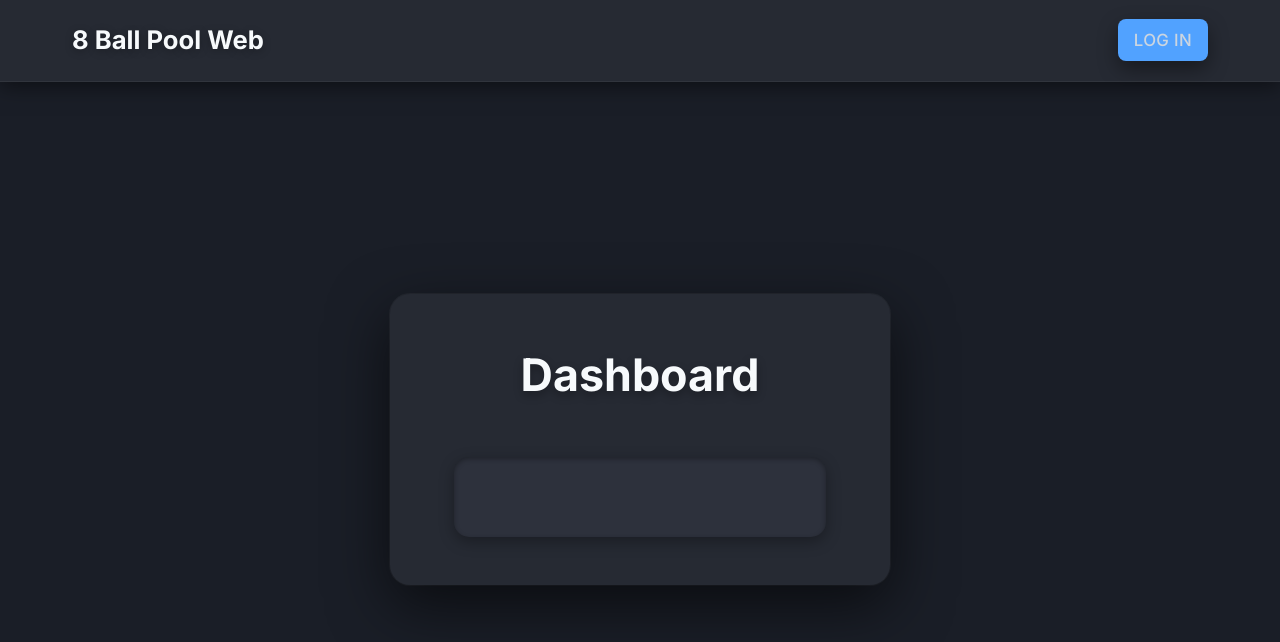
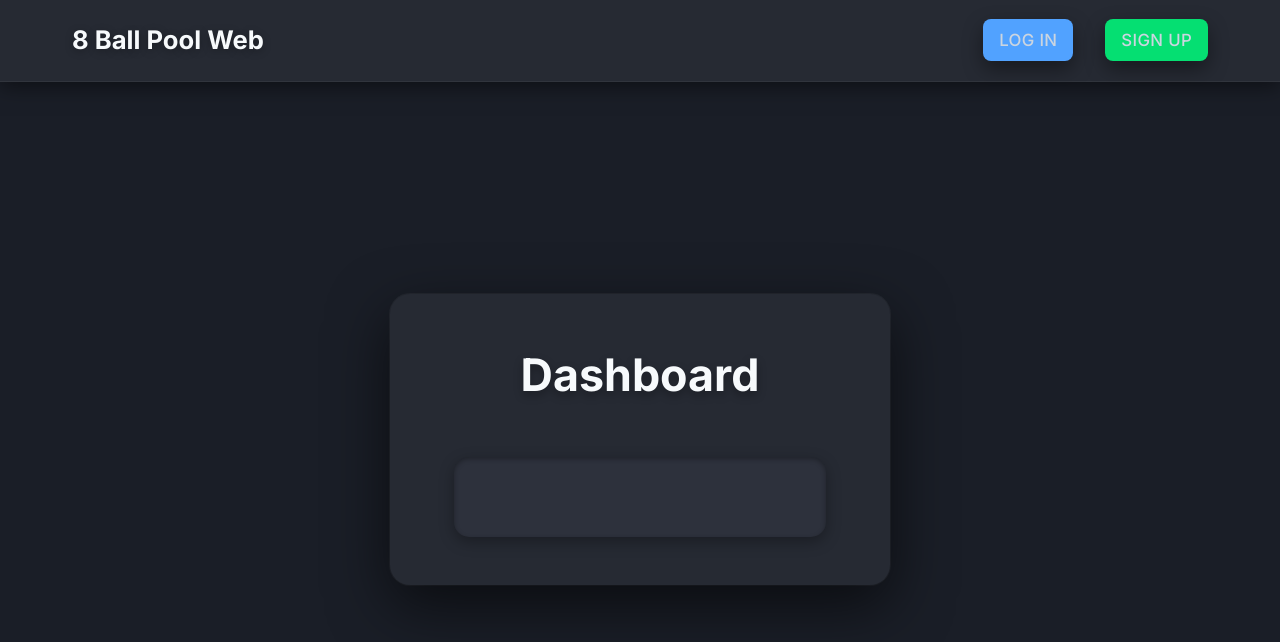
Before and after one commit to ssantialvarez/8ballpoolweb, a Next.js app: page /dashboard in a window 1280 px wide. Shown: the top 642 px of the page. Built offline with nearby package versions, Linux system fonts and the light colour scheme; no server answers.

Commit message:
REFACTOR: componentes button

```diff
--- a/app/dashboard/page.tsx
+++ b/app/dashboard/page.tsx
@@ -1,4 +1,4 @@
-import Profile from '@/components/Profile';
+import Profile from '@/components/profile/Profile';
 
 export default function DashboardPage() {
   return (
--- a/app/layout.tsx
+++ b/app/layout.tsx
@@ -2,7 +2,8 @@ import type { Metadata } from "next";
 import { Geist, Geist_Mono } from "next/font/google";
 import "./globals.css";
 import { Auth0Provider } from "@auth0/nextjs-auth0";
-import Header from "@/components/Header";
+import Header from "@/components/ui/Header";
+import { ReactQueryDevtools } from "@tanstack/react-query-devtools/production";
 
 const geistSans = Geist({
   variable: "--font-geist-sans",
@@ -15,8 +16,8 @@ const geistMono = Geist_Mono({
 });
 
 export const metadata: Metadata = {
-  title: "Create Next App",
-  description: "Generated by create next app",
+  title: "8Ball Pool Web",
+  description: "Play 8 Ball Pool Online",
 };
 
 export default function RootLayout({
@@ -29,10 +30,11 @@ export default function RootLayout({
       <body
         className={`${geistSans.variable} ${geistMono.variable} antialiased`}
       >
-        <Auth0Provider>
-          <Header />
-          {children}
-        </Auth0Provider>
+          <Auth0Provider>
+            <Header />
+            {children}
+            <ReactQueryDevtools initialIsOpen={false} />
+          </Auth0Provider>
       </body>
     </html>
   );
--- a/app/page.tsx
+++ b/app/page.tsx
@@ -1,5 +1,4 @@
-import AuthButton from "@/components/AuthButton";
-
+'use client'
 export default async function Home() {
 
   return (
--- a/components/Header.tsx
+++ b/components/ui/Header.tsx
@@ -2,7 +2,7 @@
 
 import React from 'react';
 import { useUser } from '@auth0/nextjs-auth0';
-import AuthButton from './AuthButton';
+import AuthButton from './button/AuthButton';
 
 const Header: React.FC = () => {
   const { user, isLoading } = useUser();
@@ -34,7 +34,10 @@ const Header: React.FC = () => {
               <AuthButton variant="logout" className="nav-link" />
             </>
           ) : (
-            <AuthButton variant="login" className="nav-link" />
+            <>
+              <AuthButton variant="login" className="nav-link" />
+              <AuthButton variant="signup" className="nav-link" />
+            </>
           )}
         </nav>
       </div>
--- a/components/AuthButton.tsx
+++ b/components/ui/button/AuthButton.tsx
@@ -3,7 +3,7 @@
 import Button from './Button';
 
 interface AuthButtonProps {
-  variant: 'login' | 'logout';
+  variant: 'login' | 'logout' | 'signup';
   className?: string;
 }
 
@@ -12,12 +12,15 @@ interface AuthButtonProps {
 // You can override these styles by passing additional className props
 const variantClasses = {
   login: 'bg-blue-400 text-gray-900 hover:bg-blue-500',
-  logout: 'bg-red-400 text-gray-900 hover:bg-red-500'
+  logout: 'bg-red-400 text-gray-900 hover:bg-red-500',
+  signup: 'bg-green-400 text-gray-900 hover:bg-green-500',
 };
 
 export default function AuthButton({ variant, className = '' }: AuthButtonProps) {
   const href = variant === 'login'
     ? "/auth/login?returnTo=/dashboard"
+    : variant === 'signup'
+    ? "/auth/login?screen_hint=signup&returnTo=/dashboard"
     : "/auth/logout";
 
   return (
@@ -25,7 +28,7 @@ export default function AuthButton({ variant, className = '' }: AuthButtonProps)
       href={href}
       className={`${variantClasses[variant]} ${className}`.trim()}
     >
-      {variant === 'login' ? 'Log In' : 'Log Out'}
+      {variant === 'login' ? 'Log In' : variant === 'signup' ? 'Sign Up' : 'Log Out'}
     </Button>
   );
 }
```
Also changed, not shown: components/profile/Profile.tsx (renamed from components/Profile.tsx), components/ui/button/Button.tsx (renamed from components/Button.tsx).
